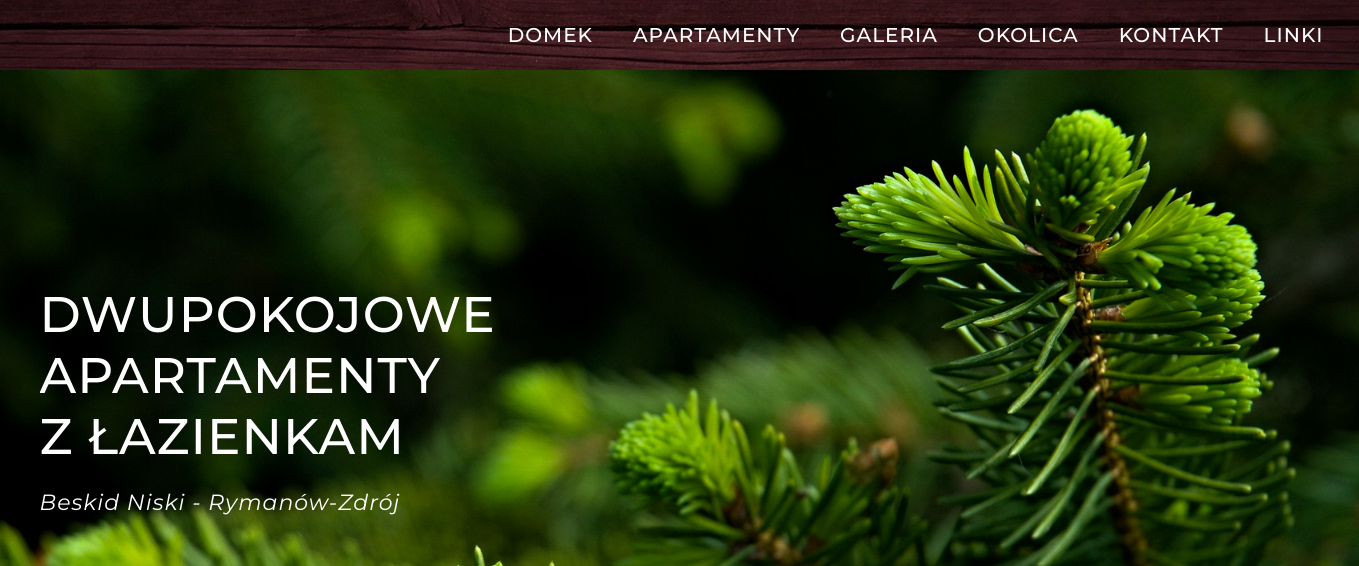
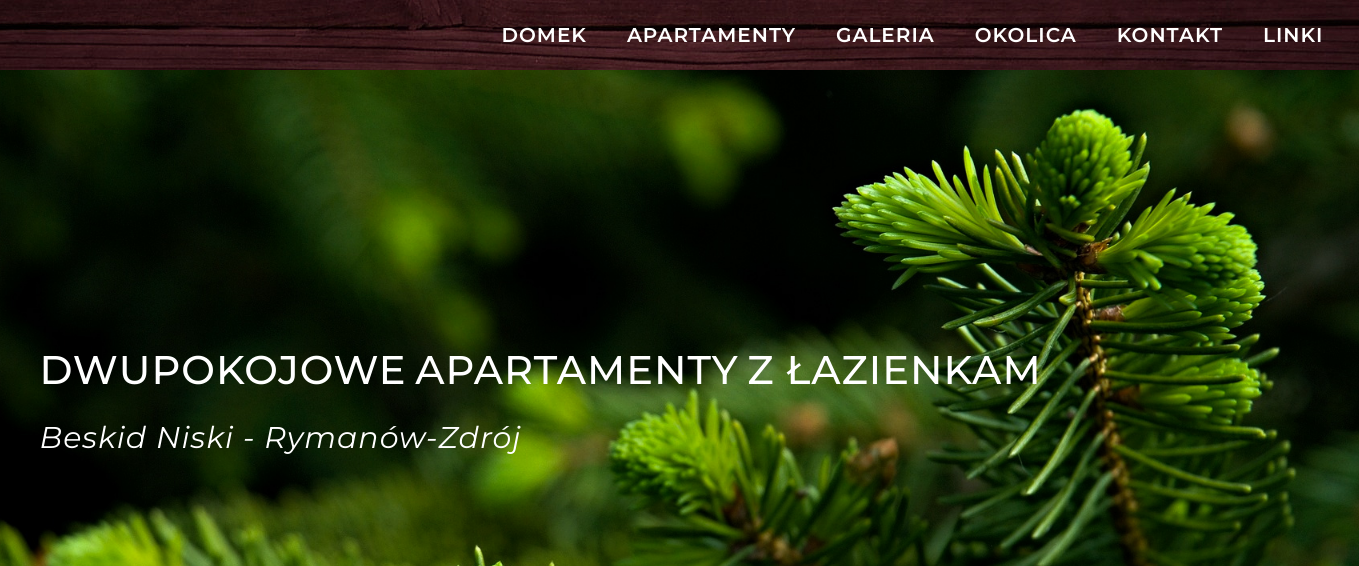
Before and after one commit to AleksandraRataj/Smerek.com.pl, a plain HTML site: page src/index.html in a window 1536 px wide. Shown: the top 566 px of the page, 114-1473 px from the left. Drawn offline with Linux system fonts and the light colour scheme.

Commit message:
Update header stylesheet

```diff
--- a/styles/header.css
+++ b/styles/header.css
@@ -8,6 +8,10 @@
 html {
     font-family: 'Montserrat', sans-serif;
     font-size: 10px;
+}
+
+body {
+    height: 100%;
 }
 
 header {
@@ -26,6 +30,7 @@ header nav {
     width: 100%;
     z-index: 100;
 }
+
 header .menu {
     padding: 5px 20px;
     height: 70px;
@@ -46,12 +51,12 @@ header nav ul li a {
 
 header .menu li {
     font-size: 2.2rem;
-    font-weight: 500;
-    letter-spacing: 2px;
+    font-weight: 600;
+    letter-spacing: 3px;
     text-transform: uppercase;
 }
 
-header .logo img{
+header .logo img {
     position: fixed;
     top: 8px;
     left: 20px;
@@ -68,7 +73,7 @@ header .logo img{
     align-items: center;
 }
 
-.menu.active{
+.menu.active {
     height: 100vh;
 }
 
@@ -143,13 +148,19 @@ div.welcome h2 {
         display: none;
     }
 
+    div.welcome {
+        top: 55%;
+    }
+
     div.welcome h1 {
-        font-size: 4.6rem;
+        display: inline-block;
+        font-size: 2.5rem;
+        margin-right: 5px;
     }
 
     div.welcome h2 {
         margin-top: 2rem;
-        font-size: 2.2rem;
+        font-size: 1.8rem;
     }
 }
 
@@ -160,12 +171,16 @@ div.welcome h2 {
         padding: 0 10px;
     }
 
-    header .logo img{
+    header .logo img {
         left: 25px;
     }
 
+    div.welcome {
+        top: 50%;
+    }
+
     div.welcome h1 {
-        font-size: 5rem;
+        font-size: 3rem;
     }
 
     div.welcome h2 {
@@ -181,7 +196,16 @@ div.welcome h2 {
         padding: 0 20px;
     }
 
-    header .logo img{
+    header .logo img {
         left: 30px;
     }
+
+    div.welcome h1 {
+        font-size: 4rem;
+    }
+
+    div.welcome h2 {
+        margin-top: 2.2rem;
+        font-size: 3rem;
+    }
 }
```
